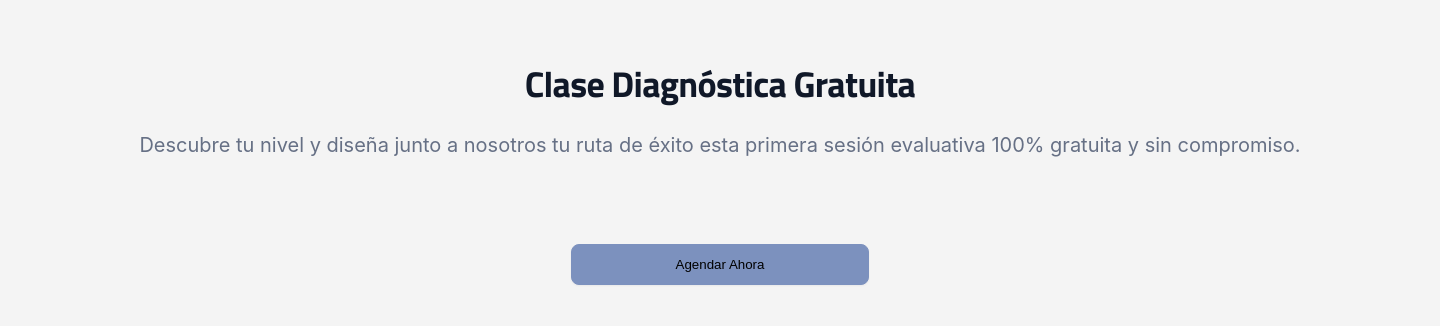
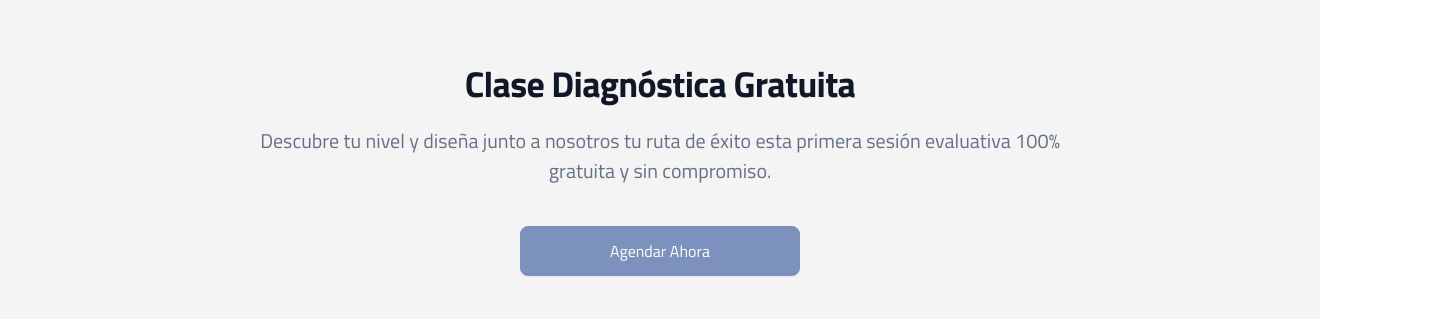
Before and after one commit to memocayar/academia-ajedrez, a React (Create React App) app: page / in a window 1280 px wide. Shown: the top 326 px of the page, 1440 px wide, since content can reach past the window. Built offline with nearby package versions, Linux system fonts and the light colour scheme.

Commit message:
segundo avance clase diagnostico, falta funcion

```diff
--- a/src/componentes/Clase Diagnostico/clasediagnostico.css
+++ b/src/componentes/Clase Diagnostico/clasediagnostico.css
@@ -1,49 +1,63 @@
 #clase {
   background-color: #f4f4f4;
-  display: flex;
-  width: 1440px;
-  padding: 38px 0px 43px 0px;
-  flex-direction: column;
-  align-items: center;
-  gap: 64px;
+  width: 100%;
+  padding: 38px 20px 43px 20px;
+  display: grid;
+  grid-template-columns: 1fr;
+  gap: 15px;
+  justify-items: center;
+}
+
+#tituloclase,
+#parrafoclase,
+#botonclase {
+  text-align: center;
 }
 
 #tituloclase {
   color: var(--Gray-900, #101828);
-  text-align: center;
   font-family: "Titillium Web";
   font-size: 36px;
   font-style: normal;
   font-weight: 700;
-  line-height: 44px; /* 122.222% */
+  line-height: 44px;
   letter-spacing: -0.72px;
-  align-self: stretch;
+  max-width: 800px;
+  margin-bottom: 20px;
 }
 
 #parrafoclase {
   color: var(--Gray-500, #667085);
-  text-align: center;
-  /* Text xl/Regular */
-  font-family: Inter;
+  font-family: "Titillium Web";
   font-size: 20px;
   font-style: normal;
   font-weight: 400;
-  line-height: 30px; /* 150% */
-  align-self: stretch;
+  line-height: 30px;
+  max-width: 800px;
 }
 
 #botonclase {
-  display: flex;
-  width: 298px;
-  padding: 12px 20px;
+  color: #FFFF;
+  font-family: "Titillium Web";
+  font-size: 16px;
+  width: 280px;
+  padding: 12px 0px ;
   justify-content: center;
   align-items: center;
   gap: 8px;
-
   border-radius: 8px;
   border: 1px solid #7c91be;
   background: #7c91be;
+  box-shadow: 0px 1px 2px 0px rgba(16, 24, 40, 0.05);
+  align-self: center; /* Alinea el botón al centro vertical en todas las resoluciones */
+}
 
-  /* Shadow/xs */
-  box-shadow: 0px 1px 2px 0px rgba(16, 24, 40, 0.05);
+
+
+@media screen and (min-width: 768px) {
+  #clase {
+    grid-template-columns: 1fr; /* Cambia a una columna en pantallas grandes */
+    gap: 20px; /* Reduce el espacio entre elementos */
+  }
+
 }
```
